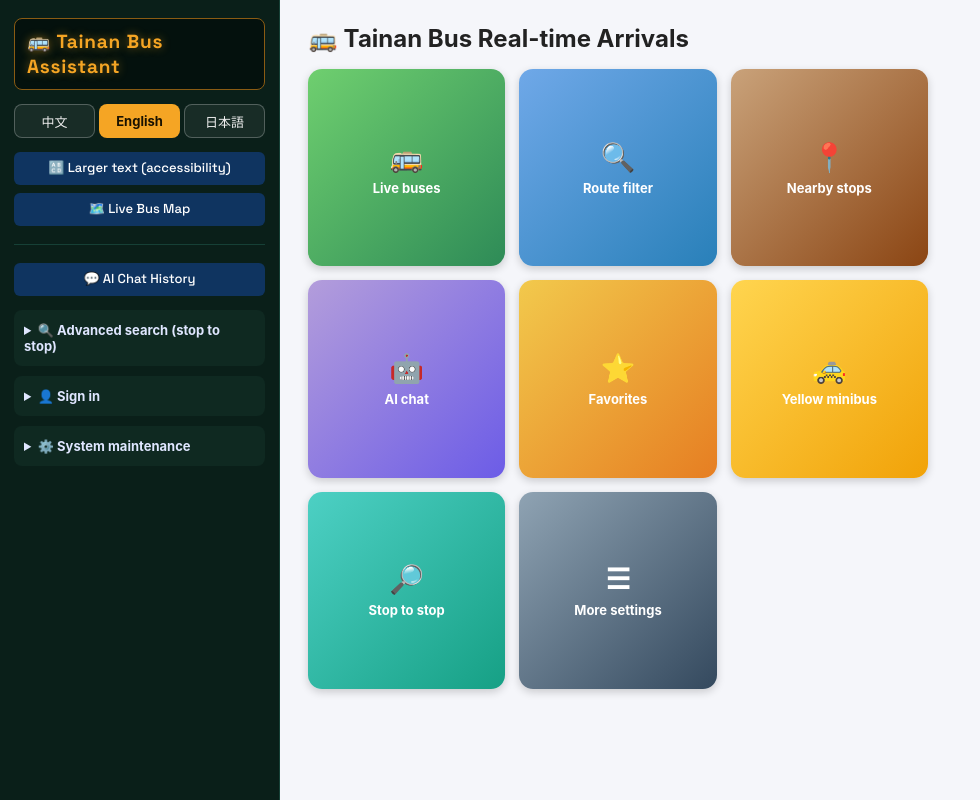
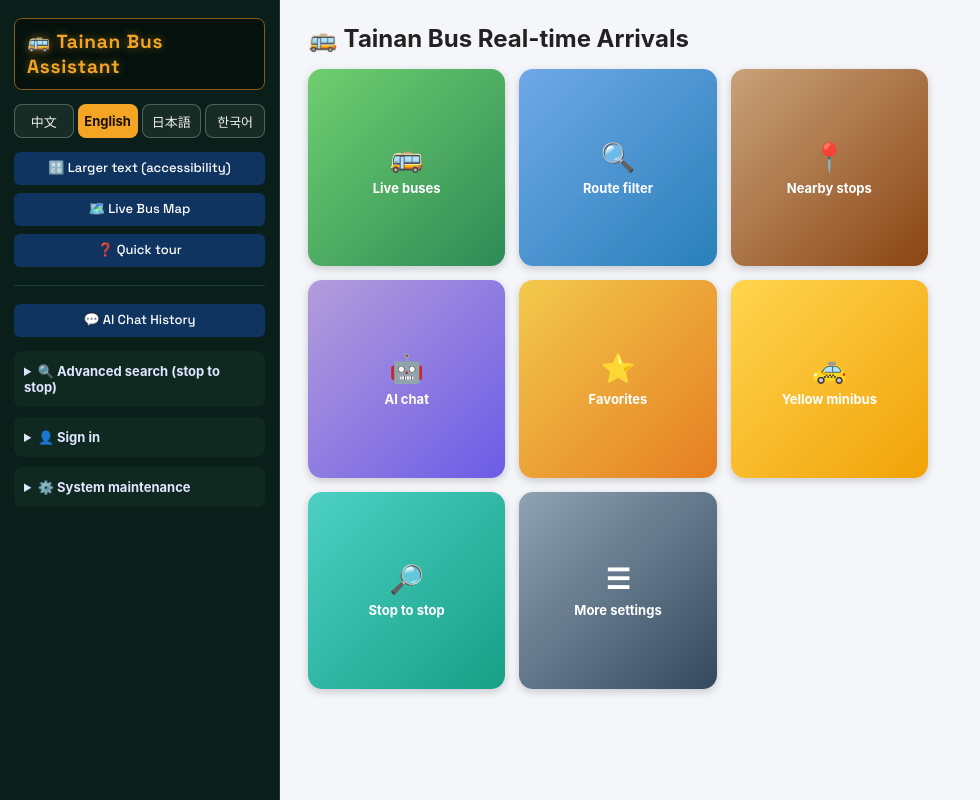
Before and after one commit to Luke0515-luke/bus_app.py3.0, a Python web app: template templates/index.html in a window 1280 px wide. Shown: the whole page, without its empty margins (0-980 px from the left). Run offline with Jinja, Linux system fonts and the light colour scheme; the template is opened without the code that fills it, so the values that code supplies are empty.

Commit message:
Update index.html

```diff
--- a/templates/index.html
+++ b/templates/index.html
@@ -19,10 +19,11 @@
   <!-- ══════════════ 左側常駐側邊欄 ══════════════ -->
   <aside id="sidebar">
     <h1 class="sidebar-title">🚌 台南公車助理</h1>
-    <div class="lang-switch" role="group" aria-label="Language"><button type="button" data-lang="zh">中文</button><button type="button" data-lang="en">English</button><button type="button" data-lang="ja">日本語</button></div>
+    <div class="lang-switch" role="group" aria-label="Language"><button type="button" data-lang="zh">中文</button><button type="button" data-lang="en">English</button><button type="button" data-lang="ja">日本語</button><button type="button" data-lang="ko">한국어</button></div>
 
     <button id="btn-font-toggle" class="btn btn-block">🔠 放大字體（視障輔助）</button>
     <button id="btn-page-toggle" class="btn btn-block">🗺️ 公車即時地圖</button>
+    <button id="btn-tour" class="btn btn-block" type="button">❓ 使用教學</button>
 
     <hr>
 
@@ -113,7 +114,7 @@
       <!-- 手機版才顯示的「今日行程總覽」：日期＋天氣卡＋提醒狀態卡（電腦版維持原狀，
            這幾個元素用 CSS 只在手機版寬度顯示，desktop 不受影響）-->
       <div id="home-dashboard">
-        <div class="lang-switch lang-switch-home" role="group" aria-label="Language"><button type="button" data-lang="zh">中文</button><button type="button" data-lang="en">English</button><button type="button" data-lang="ja">日本語</button></div>
+        <div class="lang-switch lang-switch-home" role="group" aria-label="Language"><button type="button" data-lang="zh">中文</button><button type="button" data-lang="en">English</button><button type="button" data-lang="ja">日本語</button><button type="button" data-lang="ko">한국어</button></div>
         <div id="home-date" class="home-date"></div>
         <h3 class="home-dashboard-title">📋 今日行程總覽</h3>
       </div>
@@ -239,6 +240,21 @@
               </div>
 
               <div id="reminder-add-box" class="hidden">
+                <div class="dir-buttons reminder-mode">
+                  <button id="btn-rmode-once" type="button" class="btn dir-btn active">🔔 單次提醒</button>
+                  <button id="btn-rmode-sched" type="button" class="btn dir-btn">⏰ 定時提醒</button>
+                </div>
+                <div id="reminder-sched-fields" class="hidden">
+                  <label for="reminder-time">提醒時間</label>
+                  <input type="time" id="reminder-time" value="07:30">
+                  <label for="reminder-days">📆 重複</label>
+                  <select id="reminder-days">
+                    <option value="weekday">平日（上班日）</option>
+                    <option value="weekend">假日（週末與國定假日）</option>
+                    <option value="daily">每天</option>
+                  </select>
+                  <div class="caption">⏰ 到設定時間會提醒你預估到站時間，之後 30 分鐘內公車快到時再提醒一次。需要網頁保持開啟。</div>
+                </div>
                 <label>🔔 到站前幾分鐘提醒（會有鈴聲）</label>
                 <div class="dir-buttons">
                   <input type="number" id="reminder-minutes" min="1" max="60" value="5" style="flex:1;">
```
